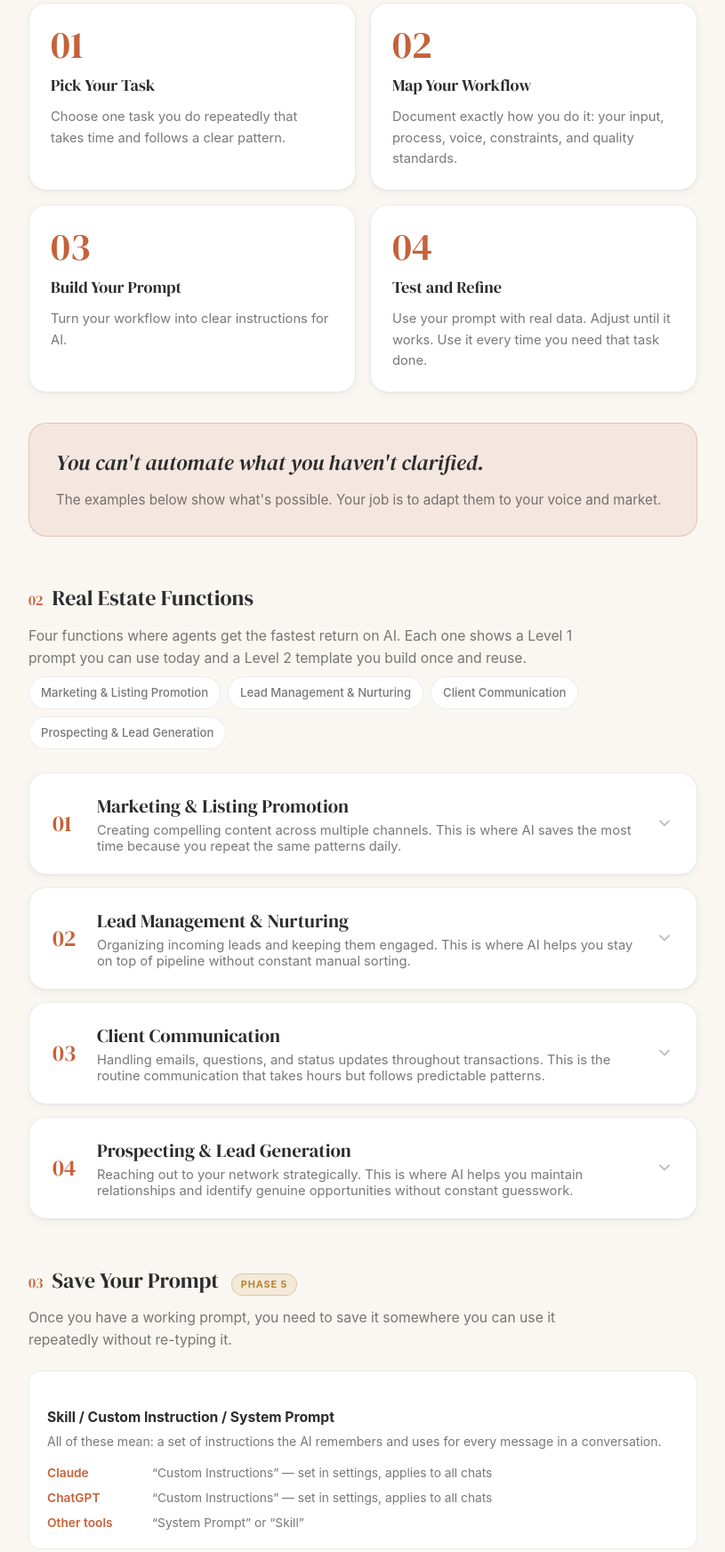
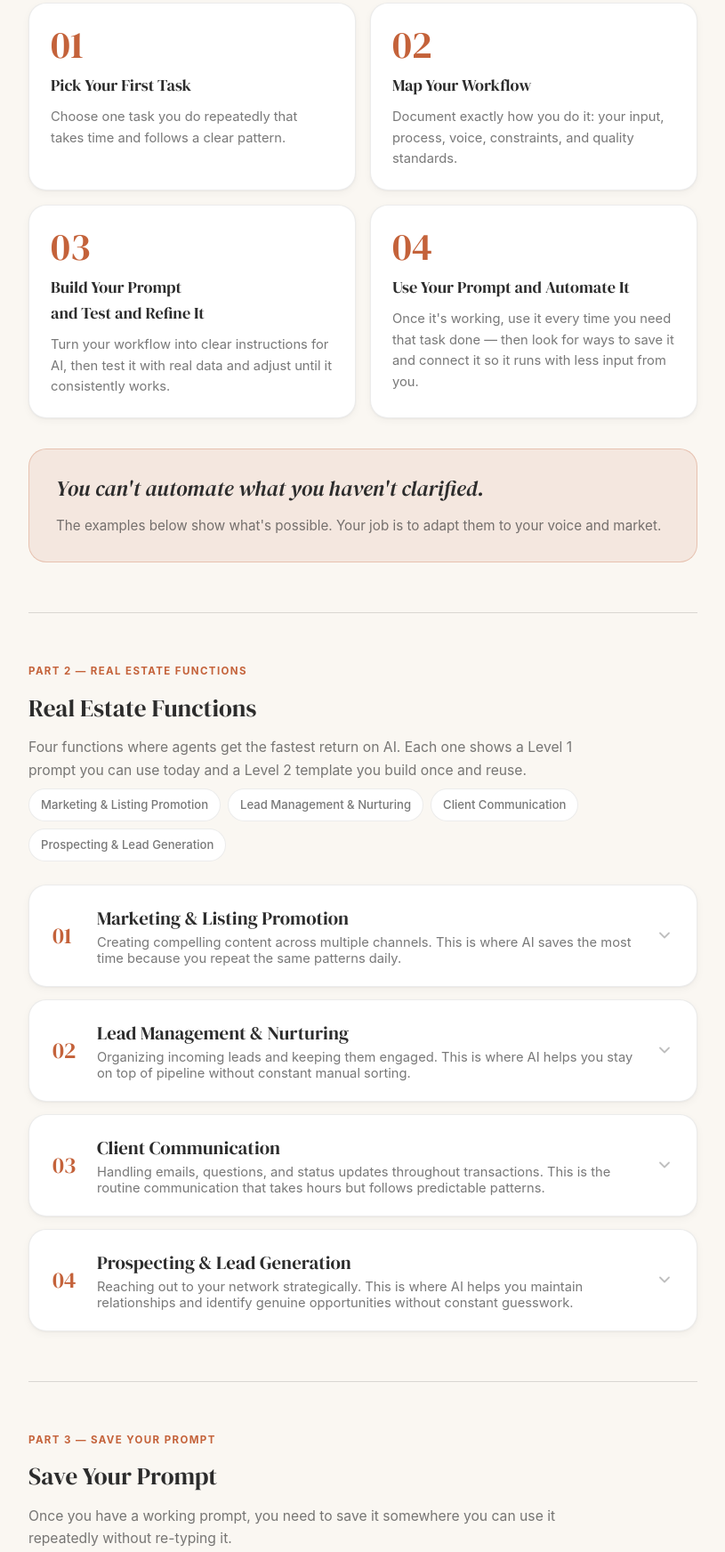
Before and after one commit to feaths/real-estate-ai-guide, a website: page public/index.html in a window 1280 px wide. Shown: the part 654-2398 px from the top of the page at 89% size, without its empty margins (232-1047 px from the left). Drawn offline with Linux system fonts and the light colour scheme.

Commit message:
Restructure into Part sections with dividers; remove section numerals and phase tags; update Phase 3/4 copy

```diff
--- a/public/index.html
+++ b/public/index.html
@@ -181,26 +181,21 @@
   .learn-list .row { display: flex; align-items: flex-start; gap: 10px; font-size: 0.95rem; color: var(--text-60); }
   .learn-list svg { width: 16px; height: 16px; color: var(--primary); flex: none; margin-top: 3px; }
 
-  .section-label {
-    display: flex;
-    align-items: baseline;
-    gap: 10px;
+  .part-divider {
+    border: none;
+    border-top: 1px solid var(--line-strong);
+    margin: 56px 0;
+  }
+  .part-eyebrow {
+    scroll-margin-top: 70px;
+    margin: 0 0 10px;
+  }
+  .part-heading { font-size: 1.7rem; margin-bottom: 4px; }
+
+  .section-heading {
+    font-size: 1.5rem;
     margin: 50px 0 6px;
     scroll-margin-top: 70px;
-  }
-  .section-label .num { font-family: "DM Serif Display", serif; color: var(--primary); font-size: 1rem; }
-  .section-label h2 { font-size: 1.5rem; }
-  .section-label .phase-tag {
-    font-size: 0.68rem;
-    font-weight: 700;
-    letter-spacing: 0.08em;
-    text-transform: uppercase;
-    color: var(--accent);
-    background: var(--accent-soft);
-    border: 1px solid var(--accent-line);
-    padding: 3px 10px;
-    border-radius: 999px;
-    margin-left: 4px;
   }
   .section-intro { font-size: 0.98rem; color: var(--text-60); margin-top: 10px; max-width: 640px; }
 
@@ -587,11 +582,11 @@
     </div>
   </section>
 
-  <div class="section-label"><span class="num">01</span><h2>The 4-Phase Method</h2></div>
+  <h2 class="section-heading">The 4-Phase Method</h2>
   <div class="phase-grid">
     <div class="phase-card">
       <div class="phase-num">01</div>
-      <h3>Pick Your Task</h3>
+      <h3>Pick Your First Task</h3>
       <p>Choose one task you do repeatedly that takes time and follows a clear pattern.</p>
     </div>
     <div class="phase-card">
@@ -601,13 +596,13 @@
     </div>
     <div class="phase-card">
       <div class="phase-num">03</div>
-      <h3>Build Your Prompt</h3>
-      <p>Turn your workflow into clear instructions for AI.</p>
+      <h3>Build Your Prompt and Test and Refine It</h3>
+      <p>Turn your workflow into clear instructions for AI, then test it with real data and adjust until it consistently works.</p>
     </div>
     <div class="phase-card">
       <div class="phase-num">04</div>
-      <h3>Test and Refine</h3>
-      <p>Use your prompt with real data. Adjust until it works. Use it every time you need that task done.</p>
+      <h3>Use Your Prompt and Automate It</h3>
+      <p>Once it's working, use it every time you need that task done — then look for ways to save it and connect it so it runs with less input from you.</p>
     </div>
   </div>
 
@@ -616,8 +611,11 @@
     <p class="sub">The examples below show what's possible. Your job is to adapt them to your voice and market.</p>
   </div>
 
+  <hr class="part-divider">
+
   <!-- PART 2: FUNCTIONS -->
-  <div class="section-label" id="functions-top"><span class="num">02</span><h2>Real Estate Functions</h2></div>
+  <div class="eyebrow part-eyebrow" id="functions-top">Part 2 — Real Estate Functions</div>
+  <h2 class="part-heading">Real Estate Functions</h2>
   <p class="section-intro">Four functions where agents get the fastest return on AI. Each one shows a Level 1 prompt you can use today and a Level 2 template you build once and reuse.</p>
   <nav class="fn-nav" aria-label="Jump to function">
     <a href="#marketing">Marketing &amp; Listing Promotion</a>
@@ -628,8 +626,11 @@
 
   <main class="functions" id="functions"></main>
 
-  <!-- PART 3: PHASE 5 -->
-  <div class="section-label" id="save"><span class="num">03</span><h2>Save Your Prompt</h2><span class="phase-tag">Phase 5</span></div>
+  <hr class="part-divider">
+
+  <!-- PART 3: SAVE YOUR PROMPT -->
+  <div class="eyebrow part-eyebrow" id="save">Part 3 — Save Your Prompt</div>
+  <h2 class="part-heading">Save Your Prompt</h2>
   <p class="section-intro">Once you have a working prompt, you need to save it somewhere you can use it repeatedly without re-typing it.</p>
 
   <div id="terminology" class="term-list"></div>
@@ -638,8 +639,11 @@
 
   <div class="quickref" id="quickref"></div>
 
-  <!-- PART 4: PHASE 6 -->
-  <div class="section-label" id="connect"><span class="num">04</span><h2>Connect Your Tools</h2><span class="phase-tag">Phase 6</span></div>
+  <hr class="part-divider">
+
+  <!-- PART 4: CONNECT YOUR TOOLS -->
+  <div class="eyebrow part-eyebrow" id="connect">Part 4 — Connect Your Tools</div>
+  <h2 class="part-heading">Connect Your Tools</h2>
   <p class="section-intro">Once your prompts are trained and working, the next step is connecting them to your actual workflow. This is where automation gets powerful.</p>
   <p class="section-intro" style="margin-top:14px">A connector is a link between your AI tool and another application (like Gmail, Google Drive, Canva, etc.). Instead of manually copying information, the connector pulls data from your tools, sends it to AI for processing, and puts the results back where you need them.</p>
 
@@ -685,8 +689,11 @@
     <p class="after">This is where real time-savings happen: your AI no longer waits for your instruction. It reads your documents, understands your process, and executes tasks on your behalf.</p>
   </div>
 
+  <hr class="part-divider">
+
   <!-- PART 5: BUILD YOUR OWN -->
-  <div class="section-label" id="build"><span class="num">05</span><h2>Build Your Own</h2></div>
+  <div class="eyebrow part-eyebrow" id="build">Part 5 — Build Your Own</div>
+  <h2 class="part-heading">Build Your Own</h2>
   <p class="section-intro">Use the phases above to map a task from your own business, then turn it into a prompt using the same structure as the examples.</p>
 
   <div class="template-card">
@@ -702,8 +709,11 @@
     <div class="preview-box" id="prompt-preview"></div>
   </div>
 
+  <hr class="part-divider">
+
   <!-- PART 6: DOWNLOAD -->
-  <div class="section-label" id="download"><span class="num">06</span><h2>Download</h2></div>
+  <div class="eyebrow part-eyebrow" id="download">Part 6 — Download</div>
+  <h2 class="part-heading">Download</h2>
   <div class="download-card">
     <p>Every example prompt from Part 2, plus <b>your</b> workflow map and prompt template from Part 5 — all in one file.</p>
     <button type="button" class="btn-primary" id="downloadAllBtn"></button>
```
